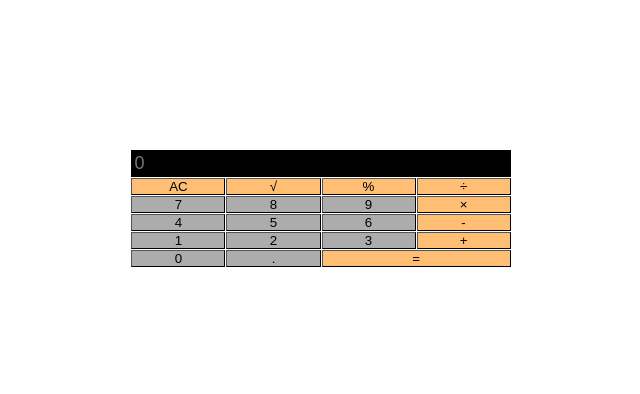
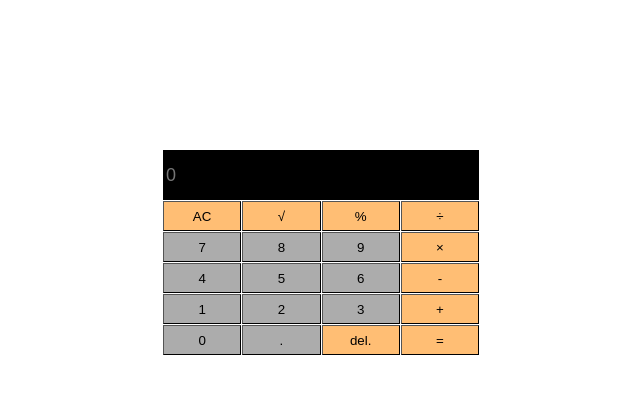
Before and after one commit to Dmitriy-Mamontov/calculator-vue, a Vue app: page / in a window 1280 px wide. Shown: the top 394 px of the page, without its empty margins (319-959 px from the left). Built offline with nearby package versions, Linux system fonts and the light colour scheme; the HTML template or start-up script is replaced by a standard one.

Commit message:
New folder

```diff
--- a/src/App.vue
+++ b/src/App.vue
@@ -1,141 +1,99 @@
 <template>
 		<main>
 			<div class="wrapper">
-				<input class="word" v-model="value" placeholder="0" />
+				<input class="word" v-model="inputValue" placeholder="0" />
 			</div>
-				<div class="keyboard">
-<!--          TODO: Сделай переиспользуемый компонент кнопки, компоненты хранятся в папке components-->
-					<button class="action-button" @click="allClean">AC</button>
-					<button class="action-button" @click="squareRoot('√')">√</button>
-					<button class="action-button" @click="calcPercent">%</button>
-					<button class="action-button" @click="addOperator('/')">÷</button>
-
-					<button class="number-button" @click="addNumber">7</button>
-					<button class="number-button" @click="addNumber">8</button>
-					<button class="number-button" @click="addNumber">9</button>
-					<button class="action-button" @click="addOperator('*')">×</button>
-
-					<button class="number-button" @click="addNumber">4</button>
-					<button class="number-button" @click="addNumber">5</button>
-					<button class="number-button" @click="addNumber">6</button>
-					<button class="action-button" @click="addOperator('-')">-</button>
-
-					<button class="number-button" @click="addNumber">1</button>
-					<button class="number-button" @click="addNumber">2</button>
-					<button class="number-button" @click="addNumber">3</button>
-					<button class="action-button" @click="addOperator('+')">+</button>
-
-					<button class="number-button" @click="addNumber">0</button>
-					<button class="number-button" @click="addNumber">.</button>
-					<button class="action-button-equal" @click="showResult">=</button>
-				</div>
+			<the-button
+			@addNumber="addNumber"
+			@allClean="allClean"
+			@addOperator="addOperator"
+			@showResult="showResult"
+			@squareRoot="squareRoot"
+			@calcPercent="calcPercent"
+			@deleteLastSymbol="deleteLastSymbol"
+			></the-button>
 		</main>
 </template>
+<!--          TODO: Сделай переиспользуемый компонент кнопки, компоненты хранятся в папке components #-->
+
 
 <script>
-
+import TheButton from './components/TheButton.vue'
 export default{
-  // TODO: Убери неиспользуемый код (комментарии)
-
+  // TODO: Убери неиспользуемый код (комментарии)#
+	components:{
+		TheButton,
+	},
 	data(){
 		return{
-			value:'',
-		// 	numbers:['1','2','3','4','5','6','7','8','9','0','.',],
-		// 	actions:[ '+', '-', '*', '/' ],
-		// 	a: '',
-		// 	b: '',
-		// 	c: '',
+			inputValue:'',
 		}
 	},
-
-
 	methods:{
-		// TODO: Пробелы не нужны после объявления методов (+ if else конструкции (else пишется на той же строке, где заканчивается if))
-		addNumber(event){
-			if(typeof(this.value) === 'number' ) {
-				this.value = '' + event.target.textContent.toString()
-			} else{
-				this.value += event.target.textContent
-			}
+		addNumber(data){
+			this.inputValue = Object.values(data)
 		},
 
-		// addNumber(event){
-
-			// if(this.b === '' && this.c === ''){
-			// 	this.a += event.target.textContent
-			// 	this.value = this.a
-			// }
-
-			// if(this.actions.includes(event.target.textContent.toString())){
-			// 	this.c = event.target.textContent
-			// 	this.value += this.c
-			// }
-
-			// else if(this.a !== '' && this.c !== ''){
-			// 	this.b += event.target.textContent
-			// 	this.value += this.b
-			// }
-    // TODO: Между методами 1 вместо 2
-
-
 		allClean(){
-			this.value = ''
+			this.inputValue = ''
 		},
 
-		addOperator(oper){
-			this.value += oper
+		addOperator(data){
+			this.inputValue = Object.values(data)
 		},
 
-    // TODO: функция eval не должна использоваться в коде
-		showResult(){
-			this.value = eval(this.value)
+		showResult(data){
+			this.inputValue = Object.values(data)
 		},
 
-		squareRoot(){
-			this.value = Math.sqrt(this.value);
+		squareRoot(data){
+			this.inputValue = Object.values(data)
 		},
 
-		calcPercent(){
-			this.value = this.value / 100;
-			// const a = []
-			// const b = []
-			// const c = ''
-
+		calcPercent(data){
+			this.inputValue = Object.values(data)
 		},
 
+		deleteLastSymbol(data){
+			this.inputValue = Object.values(data)
+		}
+		// TODO: Пробелы не нужны после объявления методов (+ if else конструкции (else пишется на той же строке, где заканчивается if)#)
+    // TODO: Между методами 1 вместо 2
 	},
 
-// TODO: Убери ненужные пробелы
-
+// TODO: Убери ненужные пробелы#
 }
 </script>
+<!--TODO: Стили пишутся везде с атрибутом scoped #-->
+<!-- /* TODO: Сделай для одной страницы названия классов в стиле БЭМ +
+добавь в тег style атрибут lang="scss", используя препроцессор, перепиши стили для калька
+*/ -->
+<style lang="scss" scoped>
 
-<!--TODO: Стили пишутся везде с атрибутом scoped-->
-/* TODO: Сделай для одной страницы названия классов в стиле БЭМ +
-добавь в тег style атрибут lang="scss", используя препроцессор, перепиши стили для калька
-*/
-<style lang="scss" scoped>
-.action-button-equal{
-  /* TODO: Пробел не нужен */
-	grid-column-start: 3;
-	grid-column-end: 5;
-	color: black;
-	padding: 0;
-	background: rgb(255, 190, 116);
-	cursor:pointer;
-	border-width: 1px;
-
+	@mixin wh ($w, $h){
+		width:$w;
+		height:$h;
 	}
-
+	html{
+	@include wh(100%, 100%)
+	}
+	body{
+		@include wh(100%, 100%);
+		box-sizing: content-box
+	}
+	#app{
+		@include wh(100%, 100%)
+	}
+	main{
+		max-width:25%;
+		min-width: 120px;
+		margin: 150px auto;
 		.wrapper{
-	width: 100%;
-	height:20%;
+			@include wh(100%, 50px);
 			padding: 0;
 		}
-
 		.word{
-	height: 100%;
-	width: 100% ;
+			@include wh(100%, 100%);
 			margin: 0;
 			box-sizing: border-box;
 			padding: 2px;
@@ -144,53 +102,10 @@ export default{
 			color:white;
 			font-size: large;
 		}
-
-
-.keyboard{
-	height: 80%;
-	width: 100% ;
-	margin-top: 1px;
-	display: grid;
-	grid-template-columns: repeat(4, 1fr);
-	grid-gap: 1px;
 	}
-
-/*TODO: стили прописываются по иерархии от большего к меньшему, html, body, #app, main, .classes, etc*/
-html{
-	width: 100%;
-	height: 100%;
+	@media (max-width:700px){
+			main{
+				max-width: 120px;
 			}
-body{
-	width: 100%;
-	height: 100%;
-	margin:0;
-}
-
-#app{
-	width: 100%;
-	height: 100%;
-}
-
-main{
-	width:30%;
-	height: 50%;
-	margin: 150px auto;
-}
-
-.action-button{
-	color: black;
-	padding: 0;
-	background: rgb(255, 190, 116);
-	cursor:pointer;
-	border-width: 1px;
-}
-
-.number-button{
-	color: black;
-	padding: 0;
-	background: rgb(172, 172, 172);
-	cursor:pointer;
-	border-width: 1px;
-
 		}
 </style>
--- /dev/null
+++ b/src/components/TheButton.vue
@@ -0,0 +1,229 @@
+<template>
+	<div class="keyboard">
+					<button class="action-button" @click="allClean">AC</button>
+					<button class="action-button" @click="squareRoot('√')">√</button>
+					<button class="action-button" @click="calcPercent">%</button>
+					<button class="action-button" @click="addOperator('/')">÷</button>
+
+					<button class="number-button" @click="addNumber">7</button>
+					<button class="number-button" @click="addNumber">8</button>
+					<button class="number-button" @click="addNumber">9</button>
+					<button class="action-button" @click="addOperator('*')">×</button>
+
+					<button class="number-button" @click="addNumber">4</button>
+					<button class="number-button" @click="addNumber">5</button>
+					<button class="number-button" @click="addNumber">6</button>
+					<button class="action-button" @click="addOperator('-')">-</button>
+
+					<button class="number-button" @click="addNumber">1</button>
+					<button class="number-button" @click="addNumber">2</button>
+					<button class="number-button" @click="addNumber">3</button>
+					<button class="action-button" @click="addOperator('+')">+</button>
+
+					<button class="number-button" @click="addNumber">0</button>
+					<button class="number-button" @click="addNumber">.</button>
+					<button class="action-button" @click="deleteLastSymbol">del.</button>
+					<button class="action-button" @click="showResult">=</button>
+	</div>
+	</template>
+
+<script>
+export default {
+	data() {
+		return{
+			value: '',
+			shadowValue:'',
+			memory:[],
+			operators:['+','-', '*', '/'],
+			numbers:['1','2','3','4','5','6','7','8','9','0','.']
+		}
+	},
+
+	methods:{
+		addNumber(event){
+			this.value += event.target.textContent
+			this.shadowValue += event.target.textContent
+				this.$emit('addNumber', {
+					addNumber: this.value
+			})
+		},
+
+		deleteLastSymbol(){
+			console.log(this.memory)
+
+			if(this.memory.length === 1){
+				this.memory =[]
+			}
+			for(let i=0; i <= this.numbers.length; i++){
+				if(this.value[this.value.length-1] === this.numbers[i]){
+					this.value = this.value.slice(0,-1)
+					this.shadowValue = this.shadowValue.slice(0,-1)
+				}
+			}
+			for(let i=0; i <= this.operators.length; i++){
+				if(this.memory[this.memory.length-1] === this.operators[i] && this.shadowValue === ''){
+					this.memory.pop()
+					this.value = this.value.slice(0,-1)
+				}
+			}
+
+			console.log(this.memory)
+
+			this.$emit('deleteLastSymbol', {
+				deleteLastSymbol:this.value
+			})
+		},
+
+		addOperator(oper){
+			if(this.shadowValue !== ''){
+				this.memory.push(this.shadowValue)
+			}
+			this.value += oper
+				for(let i=0; i <= this.memory.length; i++){
+					if(this.memory[i] === this.operators[0]){
+						let res = Number(this.memory[i-1]) + Number(this.memory[i+1])
+						this.shadowValue = res
+						this.memory=[]
+						this.memory.push(res)
+					}else if(this.memory[i] === this.operators[1]){
+						let res = Number(this.memory[i-1]) - Number(this.memory[i+1])
+						this.shadowValue = res
+						this.memory=[]
+						this.memory.push(res)
+					}else if(this.memory[i] === this.operators[2]){
+						let res = this.memory[i-1] * this.memory[i+1]
+						this.shadowValue = res
+						this.memory=[]
+						this.memory.push(res)
+					}else if(this.memory[i] === this.operators[3]){
+						let res = this.memory[i-1] / this.memory[i+1]
+						this.shadowValue = res
+						this.memory=[]
+						this.memory.push(res)
+					}
+				}
+			this.memory.push(oper)
+			this.shadowValue = ''
+
+			console.log(this.memory)
+
+			this.$emit('addOperator', {
+				addOperator: this.value
+			})
+		},
+
+		calcPercent(){
+			this.shadowValue = this.memory[0] * this.shadowValue / 100
+			this.memory.push(this.shadowValue)
+			for(let i=0; i<=this.operators.length; i++){
+				if(this.memory[i] === this.operators[0]){
+					let res = Number(this.memory[i-1]) + Number(this.memory[i+1])
+					this.value = res
+					this.shadowValue = res
+					this.memory=[]
+					this.memory.push(res)
+				}else if(this.memory[i] === this.operators[1]){
+					let res = Number(this.memory[i-1]) - Number(this.memory[i+1])
+					this.value = res
+					this.shadowValue = res
+					this.memory=[]
+					this.memory.push(res)
+				}else if(this.memory[i] === this.operators[2]){
+					let res = Number(this.memory[i-1]) * Number(this.memory[i+1] / 100)
+					this.value = res
+					this.shadowValue = res
+					this.memory=[]
+					this.memory.push(res)
+				}else if(this.memory[i] === this.operators[3]){
+					let res = Number(this.memory[i-1]) / Number(this.memory[i+1] / 100)
+					this.value = res
+					this.shadowValue = res
+					this.memory=[]
+					this.memory.push(res)
+				}
+			}
+			this.$emit('calcPercent', {
+				calcPercent: this.value
+			})
+		},
+
+		showResult(){
+			this.memory.push(this.shadowValue)
+			for(let i=0; i <= this.memory.length; i++){
+				if(this.memory[i] === this.operators[0]){
+					let res = Number(this.memory[i-1]) + Number(this.memory[i+1])
+					this.value = res
+					this.shadowValue = res
+					this.memory=[]
+					this.memory.push(res)
+				}else if (this.memory[i] === this.operators[1]){
+					let res = Number(this.memory[i-1]) - Number(this.memory[i+1])
+					this.value = res
+					this.shadowValue = res
+					this.memory=[]
+					this.memory.push(res)
+				}else if (this.memory[i] === this.operators[2]){
+					let res = this.memory[i-1] * this.memory[i+1]
+					this.value = res
+					this.shadowValue = res
+					this.memory=[]
+					this.memory.push(res)
+				}else if (this.memory[i] === this.operators[3]){
+					let res = this.memory[i-1] / this.memory[i+1]
+					this.value = res
+					this.shadowValue = res
+					this.memory=[]
+					this.memory.push(res)
+				}
+			}
+			this.$emit('showResult', {
+				showResult: this.value
+			})
+		},
+
+		allClean(){
+			this.memory = []
+			this.value = ''
+			this.shadowValue = ''
+			this.$emit('allClean', {
+				allClean: this.value
+			})
+		},
+    // TODO: функция eval не должна использоваться в коде
+		squareRoot(){
+			this.value = Math.sqrt(this.value);
+			this.shadowValue = this.value;
+			this.memory.push(this.shadowValue)
+			this.$emit('squareRoot', {
+				squareRoot: this.value
+			})
+		},
+	}
+}
+</script>
+
+<style lang="scss" scoped>
+.keyboard{
+	width: 100%;
+	height:auto;
+	margin-top: 1px;
+	display: grid;
+	grid-template-columns: repeat(4, 1fr);
+	grid-gap: 1px;
+	grid-template-rows:repeat(5, 30px);
+	.action-button{
+		color: black;
+		padding: 0;
+		background: rgb(255, 190, 116);
+		cursor:pointer;
+		border-width: 1px;
+	}
+	.number-button{
+		color: black;
+		padding: 0;
+		background: rgb(172, 172, 172);
+		cursor:pointer;
+		border-width: 1px;
+	}
+}
+</style>
```
Lines whose indentation alone changed are shown as unchanged.
